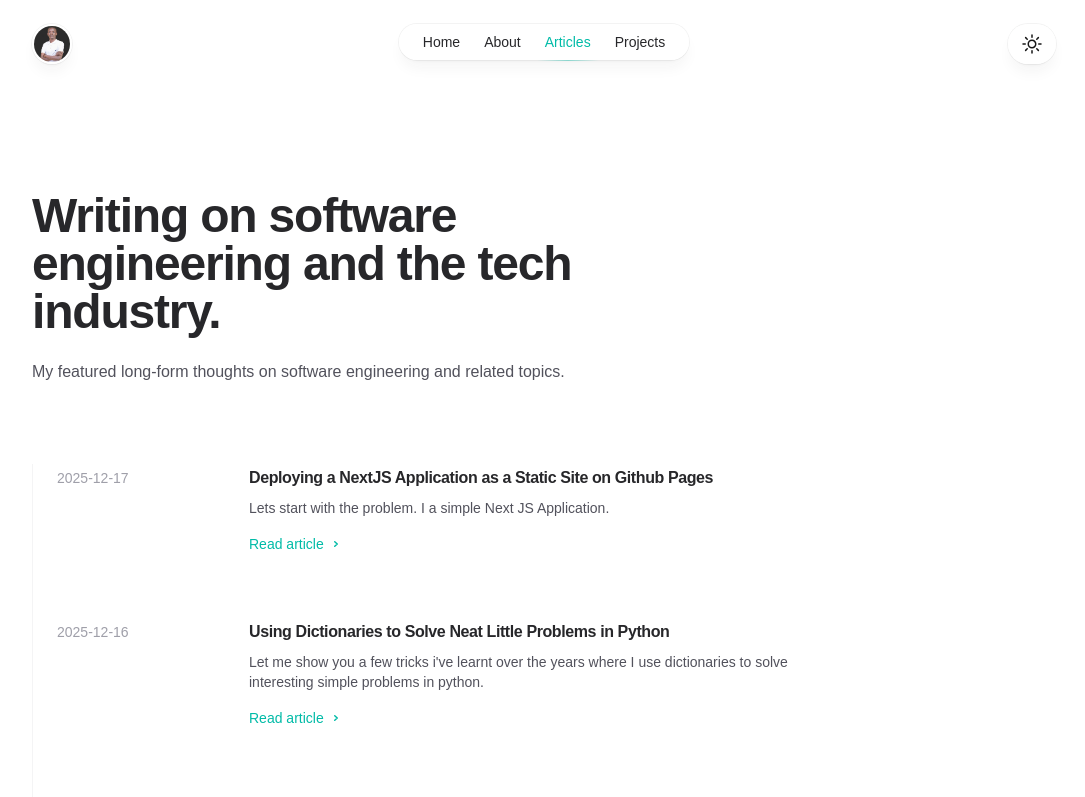
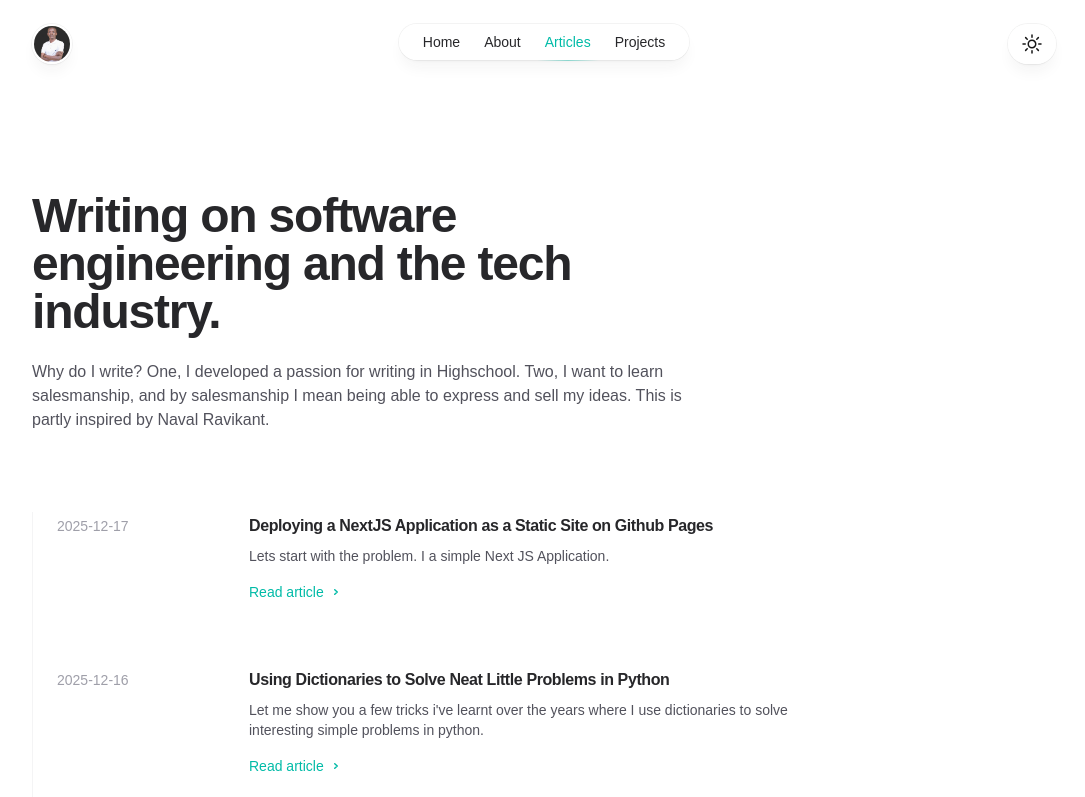
Before and after one commit to faraji-ombonya/portfolio, a Next.js app: page /articles in a window 1280 px wide. Shown: the top 797 px of the page, without its empty margins (96-1181 px from the left). Built offline with nearby package versions, Linux system fonts and the light colour scheme.

Commit message:
update articles lead

```diff
--- a/app/articles/page.tsx
+++ b/app/articles/page.tsx
@@ -15,9 +15,12 @@ export default function ArticlesPage() {
                 <h1 className="text-4xl font-bold tracking-tight text-zinc-800 sm:text-5xl dark:text-zinc-100">
                   Writing on software engineering and the tech industry.
                 </h1>
+
                 <p className="mt-6 text-base text-zinc-600 dark:text-zinc-400">
-                  My featured long-form thoughts on software engineering and
-                  related topics.
+                  Why do I write? One, I developed a passion for writing in
+                  Highschool. Two, I want to learn salesmanship, and by
+                  salesmanship I mean being able to express and sell my ideas.
+                  This is partly inspired by Naval Ravikant.
                 </p>
               </header>
               <div className="mt-16 sm:mt-20">
--- a/articles/deploying-a-next-js-application-as-a-static-site-on-github-pages.md
+++ b/articles/deploying-a-next-js-application-as-a-static-site-on-github-pages.md
@@ -11,3 +11,24 @@ deployed as a static site. The deployment platform should be free for life
 and it should support CICD.
 
 Okay, now let me show you how to use Github pages to check all these boxes.
+
+## Introduction
+
+Before we start, I'm assuming you already have your code, working locally and
+pushed to github. Note that the repository must be publicly visible. To deploy
+from a private repository, you will be required to upgrade your subscription.
+
+## Setup
+
+![Setup](/deploying-a-next-js-static-site-on-github-pages/setup.png)
+
+1. Go to the repository settings tab.
+2. Click on the Pages tab to open the Github pages settings.
+3. Select the source, deploy from a branch
+4. select the branch and source folder, we have two options either root or docs.
+   We will go with docs.
+5. Save
+
+## References
+
+1. [Configure publishing source](https://docs.github.com/en/pages/getting-started-with-github-pages/configuring-a-publishing-source-for-your-github-pages-site)
```
Also changed, not shown: public/deploying-a-next-js-static-site-on-github-pages/setup.png (added).
